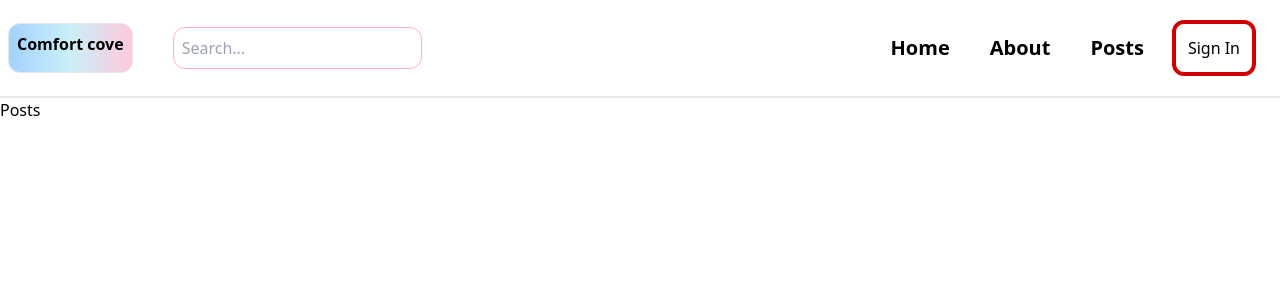
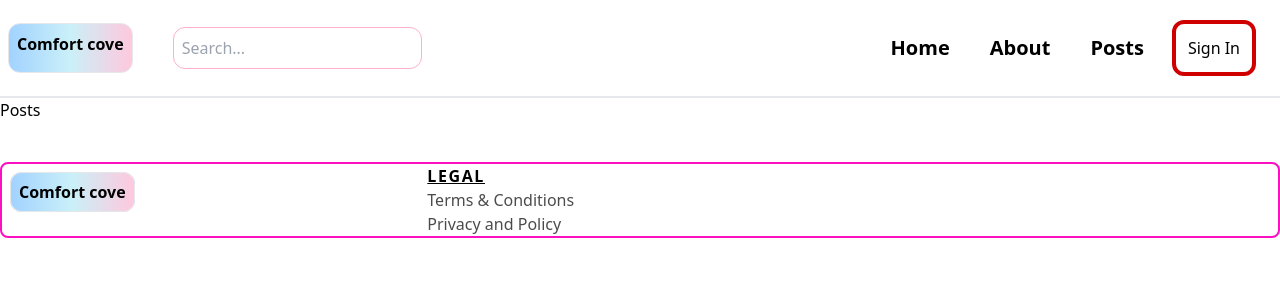
Before and after one commit to T-Letuka/comfortcove, a React (Vite) app in the folder client/: page /posts in a window 1280 px wide. Shown: the top 300 px of the page. Built offline with nearby package versions, Linux system fonts and the light colour scheme.

Commit message:
added footer

```diff
--- a/client/src/App.jsx
+++ b/client/src/App.jsx
@@ -8,6 +8,7 @@ import Signin from "./pages/Signin";
 import Posts from "./pages/Posts";
 import Header from "./Components/Header";
 import toast, { Toaster } from "react-hot-toast";
+import Footer from "./Components/Footer";
 const App = () => {
   return (
     <BrowserRouter>
@@ -21,6 +22,7 @@ const App = () => {
         <Route path="/sign-in" element={<Signin />} />
         <Route path="/posts" element={<Posts />} />
       </Routes>
+      <Footer />
     </BrowserRouter>
   );
 };
--- /dev/null
+++ b/client/src/Components/Footer.jsx
@@ -0,0 +1,34 @@
+import React from "react";
+import { Link } from "react-router-dom";
+
+const Footer = () => {
+  return (
+    <div className="pt-10 pb-15 w-full">
+      <div className="border-2 border-[#FC0FC0] rounded-lg">
+        <div className="grid grid-cols-3 w-full ">
+          <div className="mt-4">
+            <Link
+              to="/"
+              className="bg-gradient-to-r from-[#a2d2ff] via-[#caf0f8] to-[#ffc8dd] border rounded-[12px] px-2 py-2 text mx-2 my-1 font-semibold"
+            >
+              Comfort cove
+            </Link>
+          </div>
+
+          <div>
+            <h3 className="tracking-widest font-semibold underline">LEGAL</h3>
+            <p className="opacity-70 hover:underline hover:text-pink-600">
+              Terms & Conditions
+            </p>
+            <p className="opacity-70 hover:underline hover:text-pink-600">
+              Privacy and Policy
+            </p>
+            <div></div>
+          </div>
+        </div>
+      </div>
+    </div>
+  );
+};
+
+export default Footer;
```
